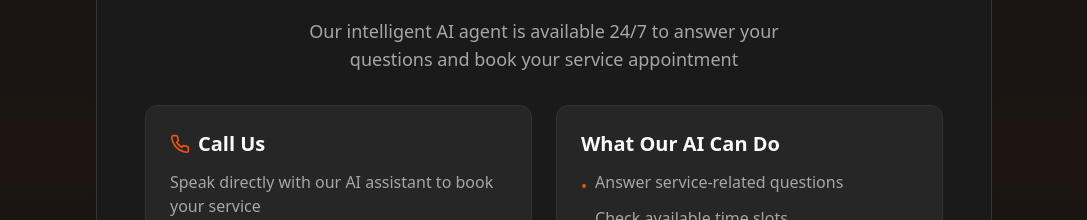
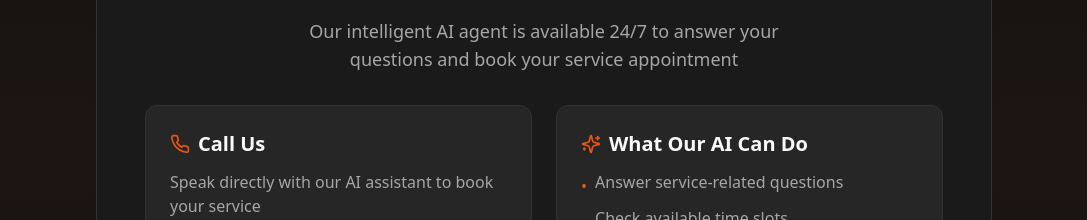
Before and after one commit to ShawnDunner/wards-dark, a React (Vite) app: page / in a window 1280 px wide. Shown: the part 1880-2100 px from the top of the page, without its empty margins (96-1183 px from the left). Built offline with nearby package versions, Linux system fonts and the light colour scheme; the HTML template or start-up script is replaced by a standard one.

Commit message:
Add AI icon to services

```diff
--- a/src/components/AIBooking.tsx
+++ b/src/components/AIBooking.tsx
@@ -1,6 +1,6 @@
 import { Card } from "@/components/ui/card";
 import { Button } from "@/components/ui/button";
-import { Bot, Phone } from "lucide-react";
+import { Bot, Phone, Sparkles } from "lucide-react";
 const AIBooking = () => {
   const handleAICall = () => {
     // Placeholder for AI call functionality
@@ -51,7 +51,10 @@ const AIBooking = () => {
               </Card>
 
               <Card className="p-6 bg-muted/50 border-border">
-                <h3 className="text-xl font-semibold mb-3">What Our AI Can Do</h3>
+                <h3 className="text-xl font-semibold mb-3 flex items-center gap-2">
+                  <Sparkles className="w-5 h-5 text-primary" />
+                  What Our AI Can Do
+                </h3>
                 <ul className="space-y-2 text-muted-foreground">
                   <li className="flex items-start gap-2">
                     <span className="text-primary mt-1">•</span>
```
